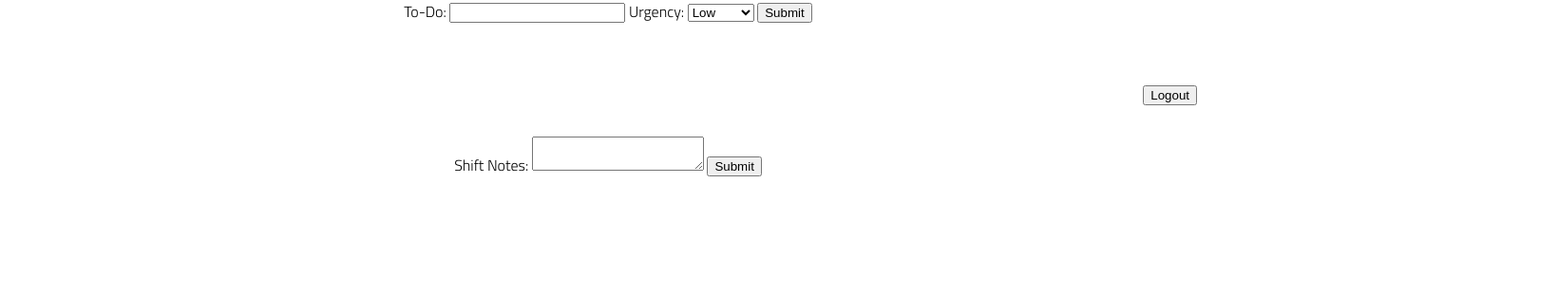
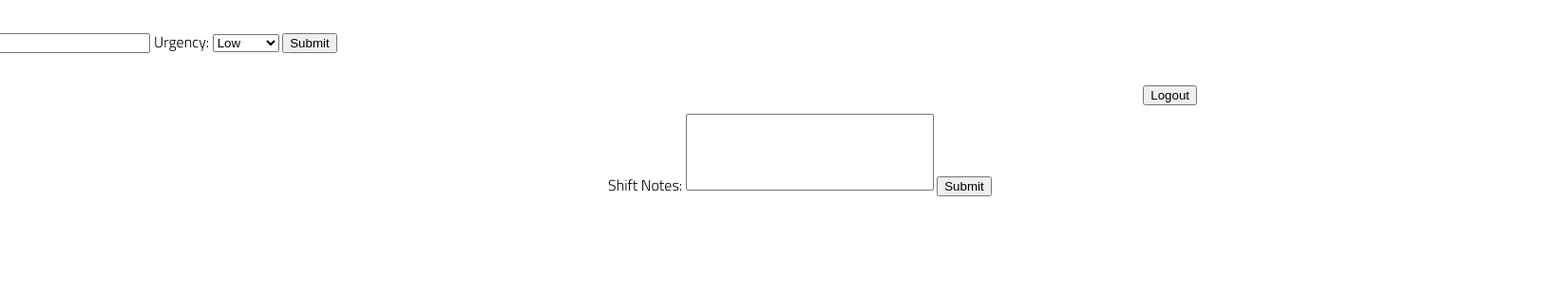
Before and after one commit to Kevin-Roney/shift2shift, a plain HTML site: page main/index.html in a window 1280 px wide. Shown: the whole page at 95% size, 1640 px wide, since content can reach past the window. Drawn offline with nearby package versions, Linux system fonts and the light colour scheme.

Commit message:
main css started

```diff
--- a/main/index.html
+++ b/main/index.html
@@ -17,6 +17,7 @@
 <body>
     <button id="logout">Logout</button>
     <main>
+        <div class="todo-container">
             <form id="todoListForm">
                 <label for="todo">To-Do:</label>
                 <input name="todo" required />
@@ -30,14 +31,17 @@
             </form>
             <section class="todosContainer">
             </section>
+        </div>
+
+        <div class="shiftNote-container">
+            <section class="shiftNotesContainer">
+            </section>
             <form id="shiftNotesForm">
                 <label for="shiftNotes">Shift Notes:</label>
-            <textarea name="shiftNotes" required></textarea>
+                <textarea cols="30" rows="5" minlength="10" name="shiftNotes" required></textarea>
                 <button>Submit</button>
             </form>
-       <section class="shiftNotesContainer">
-
-       </section>
+        </div>
     </main>
     <script type="module" src="./main.js"></script>
 </body>
--- a/main/main.css
+++ b/main/main.css
@@ -0,0 +1,19 @@
+textarea{
+    resize: none;
+}
+
+main{
+    display: flex;
+    flex-direction: row;
+    justify-content: center;
+    align-items: center;
+}
+
+.todo-container{
+    display: flex;
+    flex-direction: column;
+    justify-content: center;
+    align-items: center;
+    padding: 0;
+    width: auto;
+}
```
Lines whose indentation alone changed are shown as unchanged.
